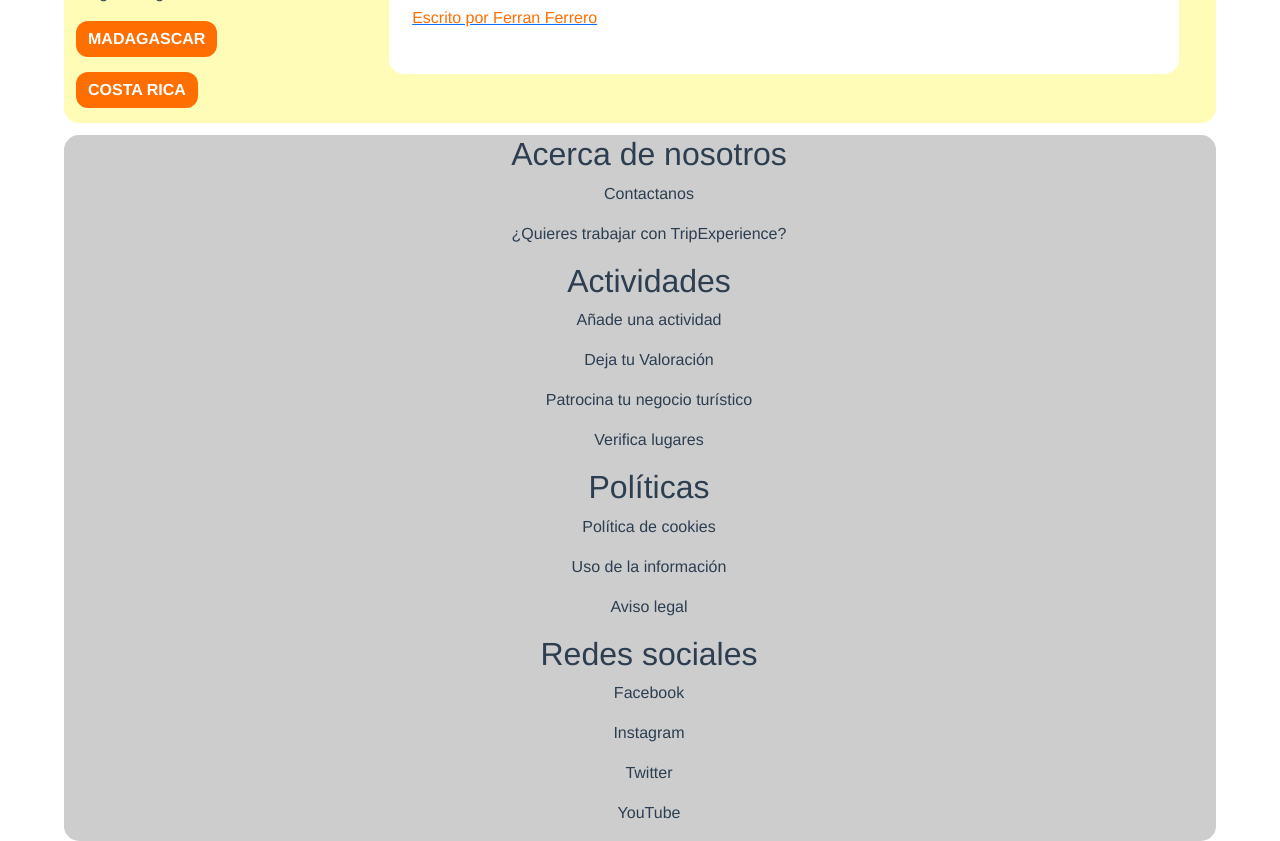
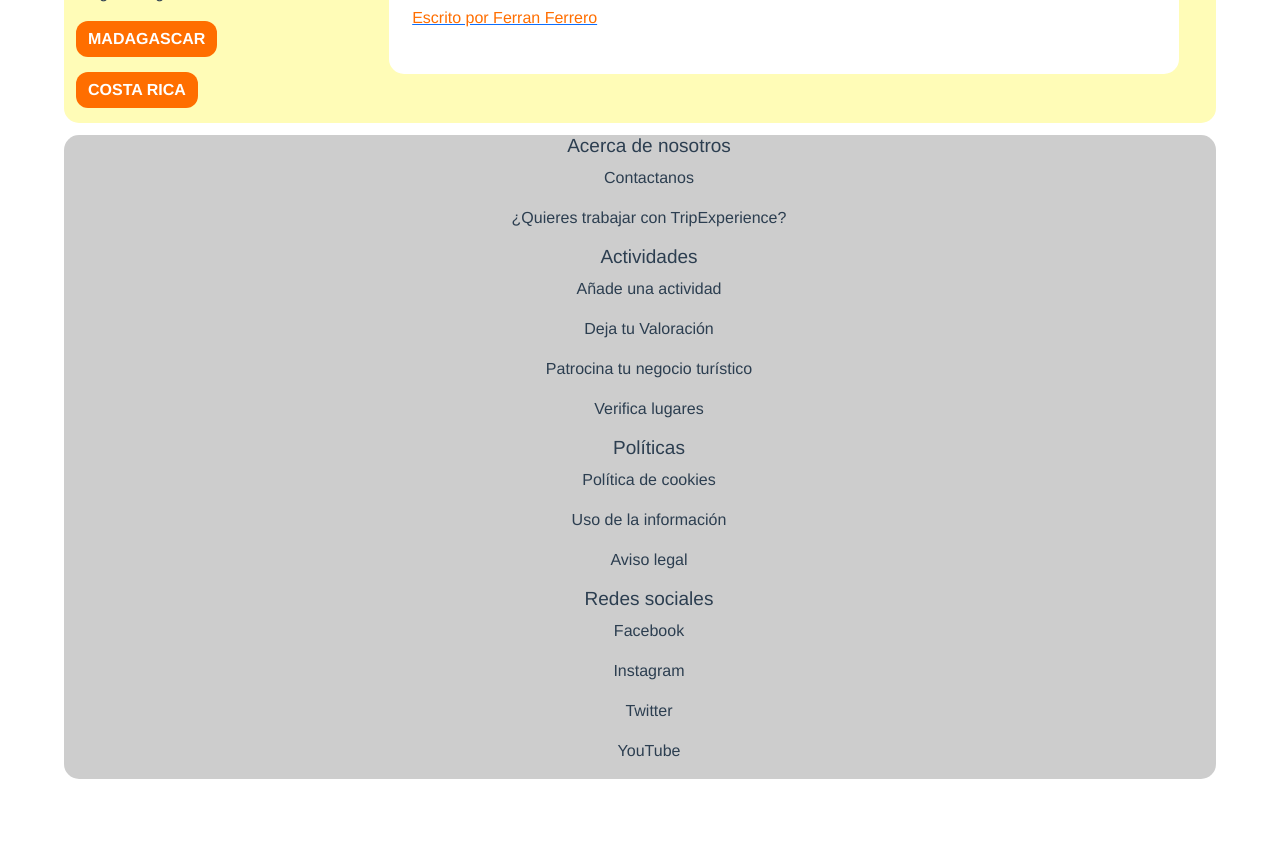
Before and after one commit to ivanmansilla/TripExperience.com, a Vue app: page / in a window 1280 px wide. Shown: the part 1620-2461 px from the top of the page. After the commit the page ends 2399 px from the top, so only its background shows below. Built offline with nearby package versions, Linux system fonts and the light colour scheme.

Commit message:
fontsize changes

```diff
--- a/src/App.vue
+++ b/src/App.vue
@@ -3,10 +3,10 @@
   <Footer />
 </template>
 <script>
+import "bootstrap/dist/css/bootstrap.css";
+import "bootstrap-vue/dist/bootstrap-vue.css";
 import PageHeader from "@/components/PageHeader.vue";
 import Footer from "@/components/Footer.vue";
-import "bootstrap/dist/css/bootstrap.css";
-import "bootstrap-vue/dist/bootstrap-vue.css";
 export default {
   name: "MainApp",
   components: {
@@ -25,6 +25,13 @@ export default {
   color: #2c3e50;
 }
 
+h1 {
+  font-size: 23px;
+}
+
+h2 {
+  font-size: 19px;
+}
 nav {
   padding: 30px;
 }
```
